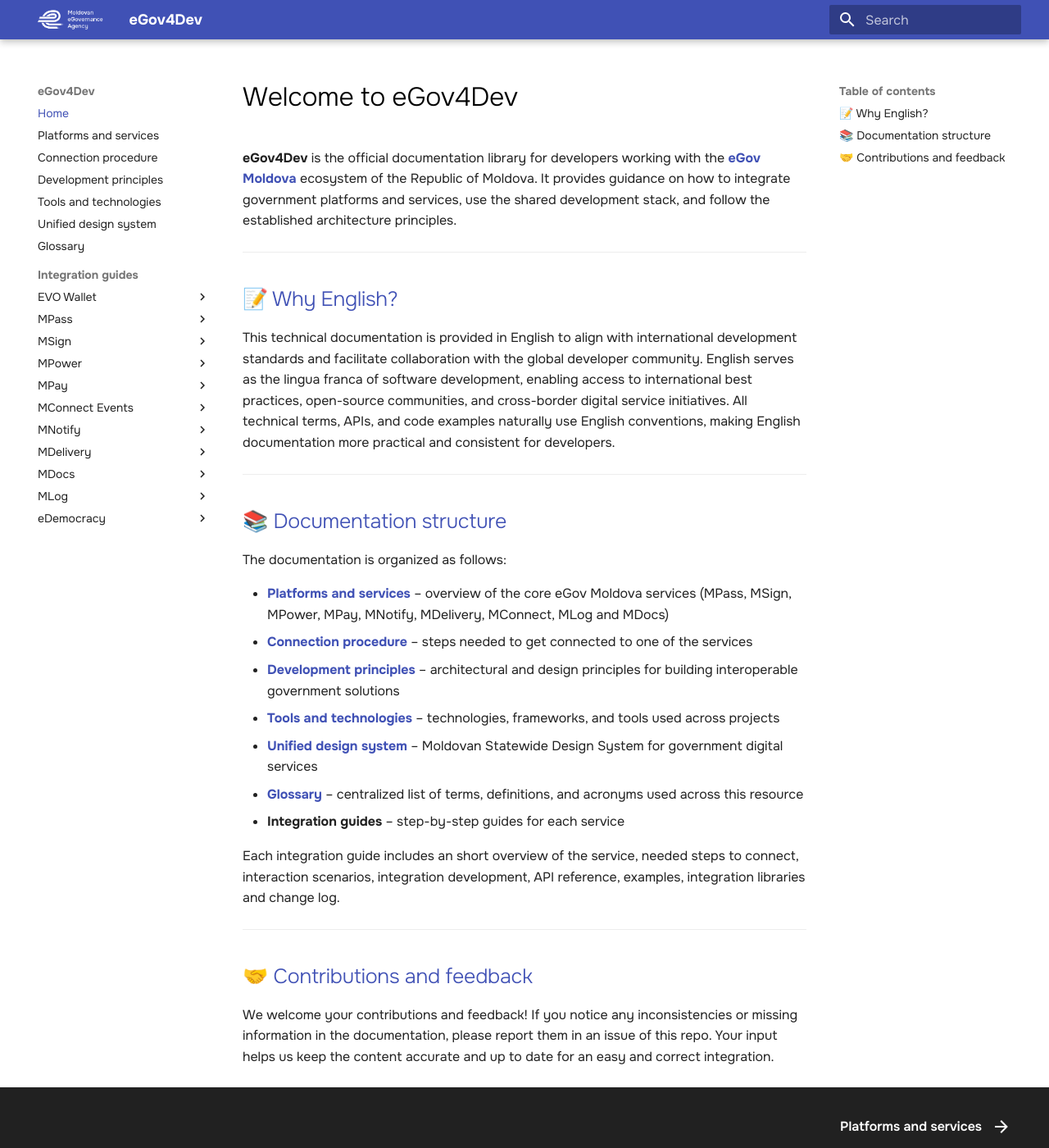
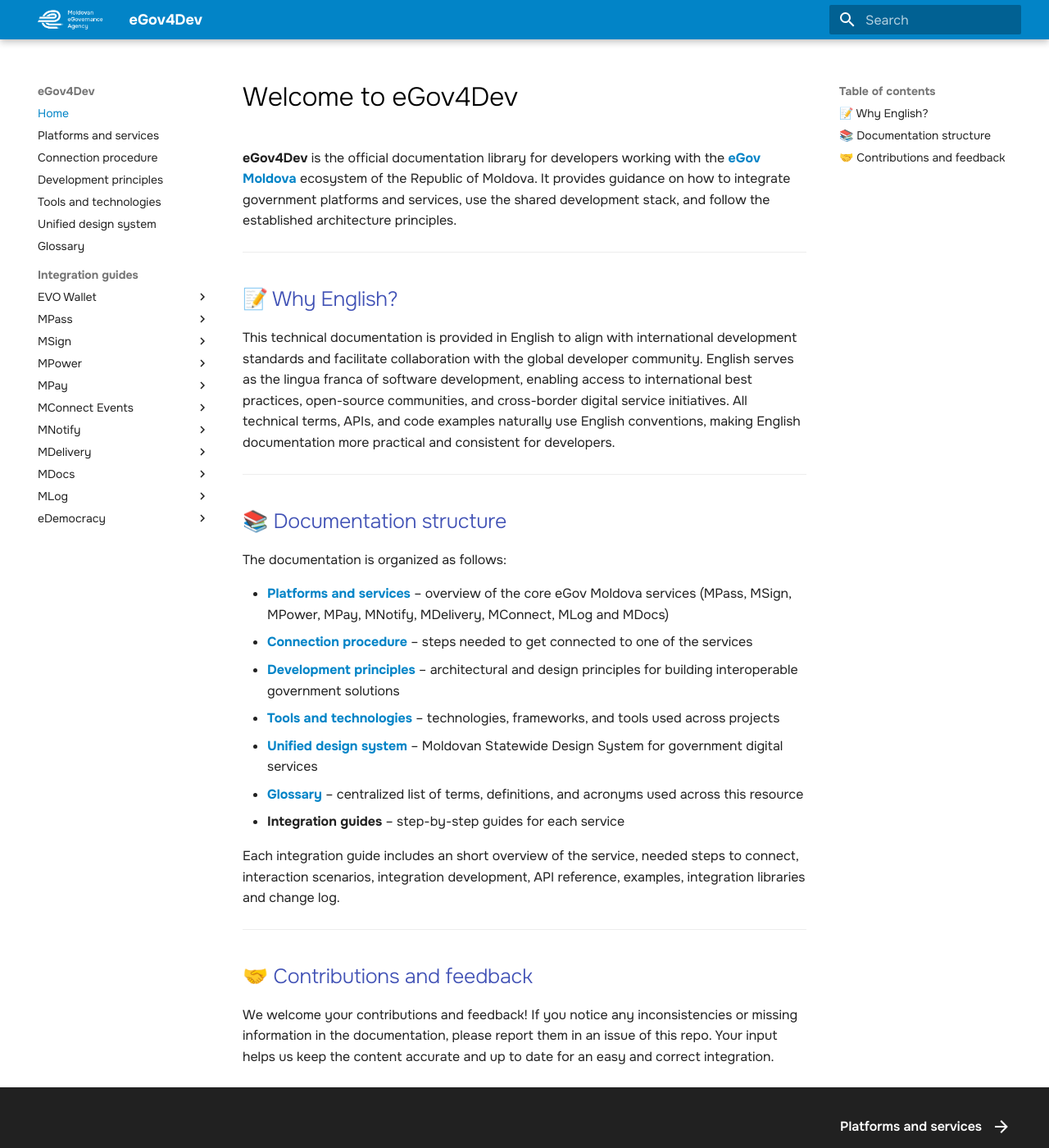
Before and after one commit to egov-moldova/egov4dev, an MkDocs documentation site: the page built from docs/index.md, in a window 1280 px wide and 1400 px high. Shown: the whole window at 82% size. Built offline with MkDocs 1.6.1 and Material for MkDocs 9.7.7, drawn with Linux system fonts in a browser that asks for light colours.

Commit message:
Define primary and accent colors in extra.css
Added CSS variables for primary and accent colors.

```diff
--- a/docs/stylesheets/extra.css
+++ b/docs/stylesheets/extra.css
@@ -1,4 +1,15 @@
+:root {
+  /* Primary colors (Blue Sky from Moldova Design System) */
+  --md-primary-fg-color: #0284c7;        /* Blue Sky 600 - main brand color */
+  --md-primary-fg-color--light: #0ea5e9; /* Blue Sky 500 - hover states */
+  --md-primary-fg-color--dark: #0369a1;  /* Blue Sky 700 - active states */
 
+  /* Accent colors */
+  --md-accent-fg-color: #38bdf8;         /* Blue Sky 400 - highlights */
+
+  /* Links */
+  --md-typeset-a-color: #0284c7;         /* Blue Sky 600 - link color */
+}
 /* Optional: make the page title slightly smaller too */
 .md-footer__title {
   font-size: .8rem !important; margin-bottom: .7rem; padding: 0 !important;
```
